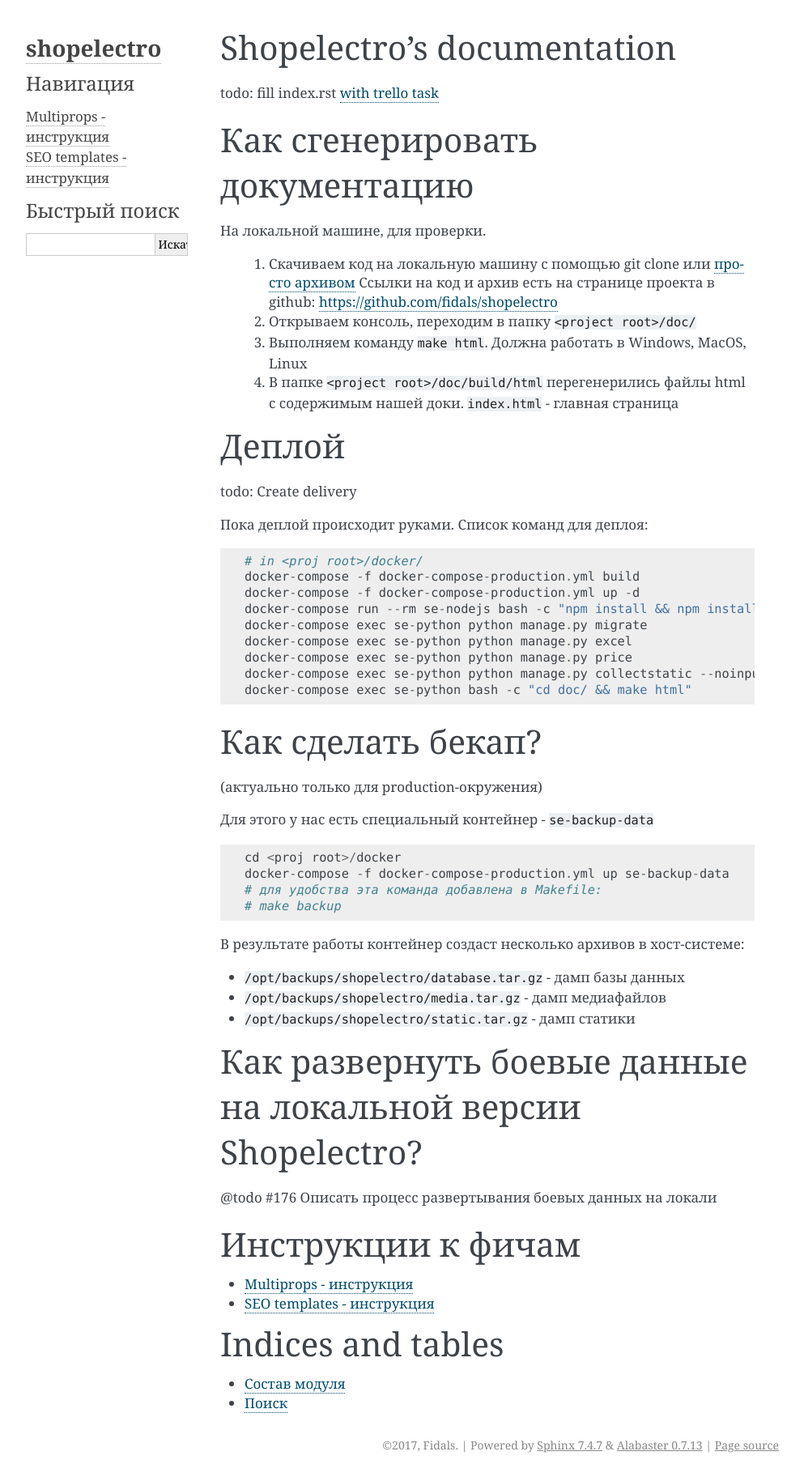
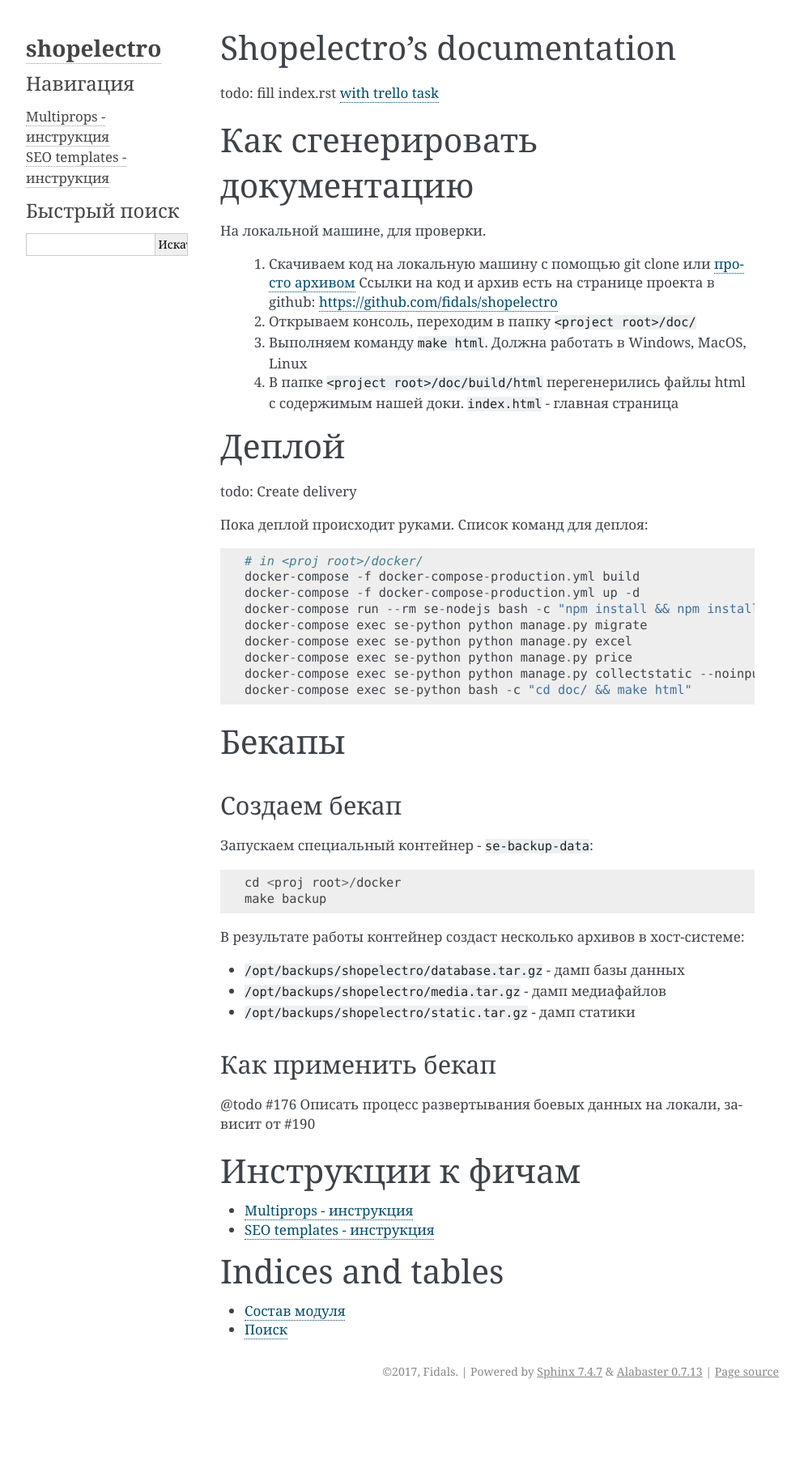
Before and after one commit to fidals/shopelectro, a Sphinx documentation site: the page built from doc/source/index.rst, in a window 1280 px wide. Shown: the whole page at 81% size, without its empty margins (148-1141 px from the left). Built offline with Sphinx 7.4.7, drawn with Linux system fonts in a browser that asks for light colours; after the commit the page ends 1733 px from its top, so only the background shows below that.

Commit message:
Fixed review issues

```diff
--- a/doc/source/index.rst
+++ b/doc/source/index.rst
@@ -34,17 +34,17 @@
    docker-compose exec se-python bash -c "cd doc/ && make html"
 
 
-Как сделать бекап?
-==================
+Бекапы
+======
 
-(актуально только для production-окружения)
 
-Для этого у нас есть специальный контейнер - ``se-backup-data`` ::
+Создаем бекап
+-------------
+
+Запускаем специальный контейнер - ``se-backup-data``: ::
 
    cd <proj root>/docker
-   docker-compose -f docker-compose-production.yml up se-backup-data
-   # для удобства эта команда добавлена в Makefile:
-   # make backup
+   make backup
 
 В результате работы контейнер создаст несколько архивов в хост-системе:
 
@@ -52,10 +52,10 @@
 * ``/opt/backups/shopelectro/media.tar.gz`` - дамп медиафайлов
 * ``/opt/backups/shopelectro/static.tar.gz`` - дамп статики
 
-Как развернуть боевые данные на локальной версии Shopelectro?
-=============================================================
+Как применить бекап
+-------------------
 
-@todo #176 Описать процесс развертывания боевых данных на локали
+@todo #176 Описать процесс развертывания боевых данных на локали, зависит от #190
 
 Инструкции к фичам
 ==================
```
Also changed, not shown: 1 other file.
